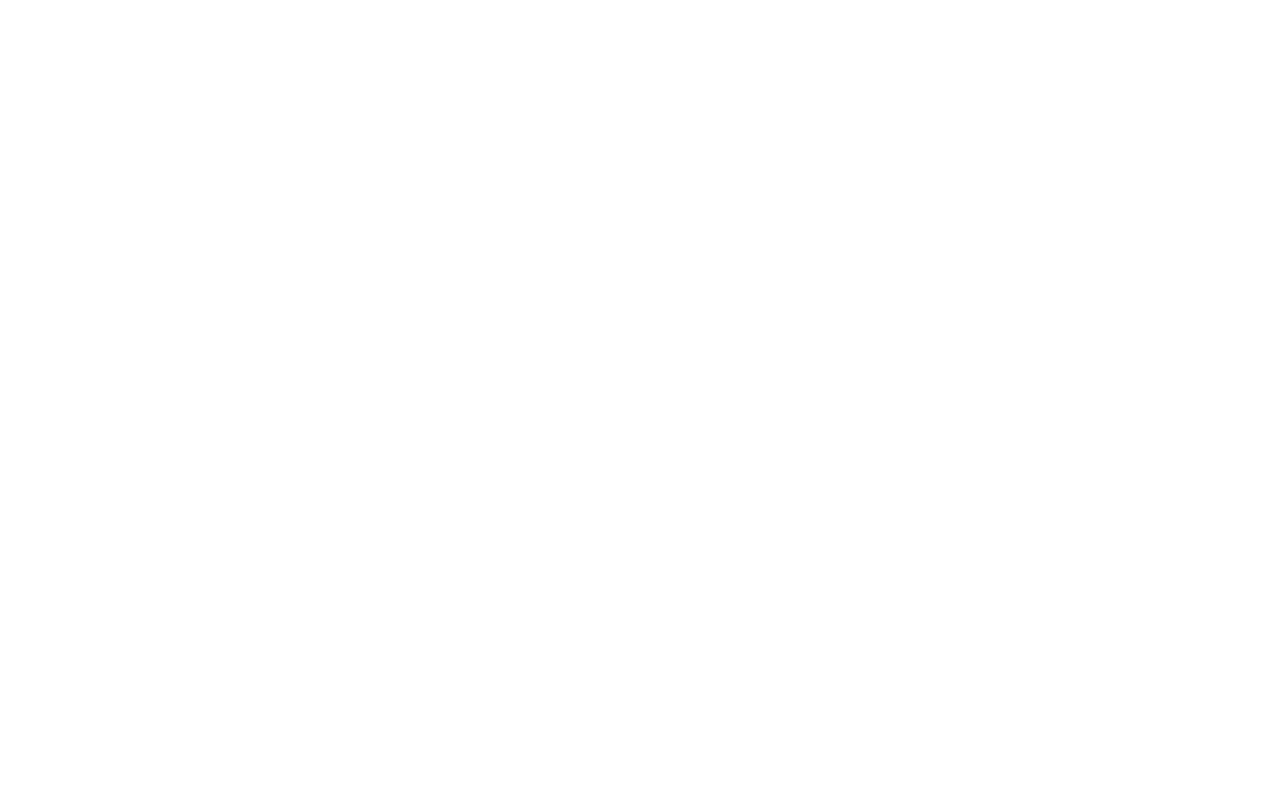
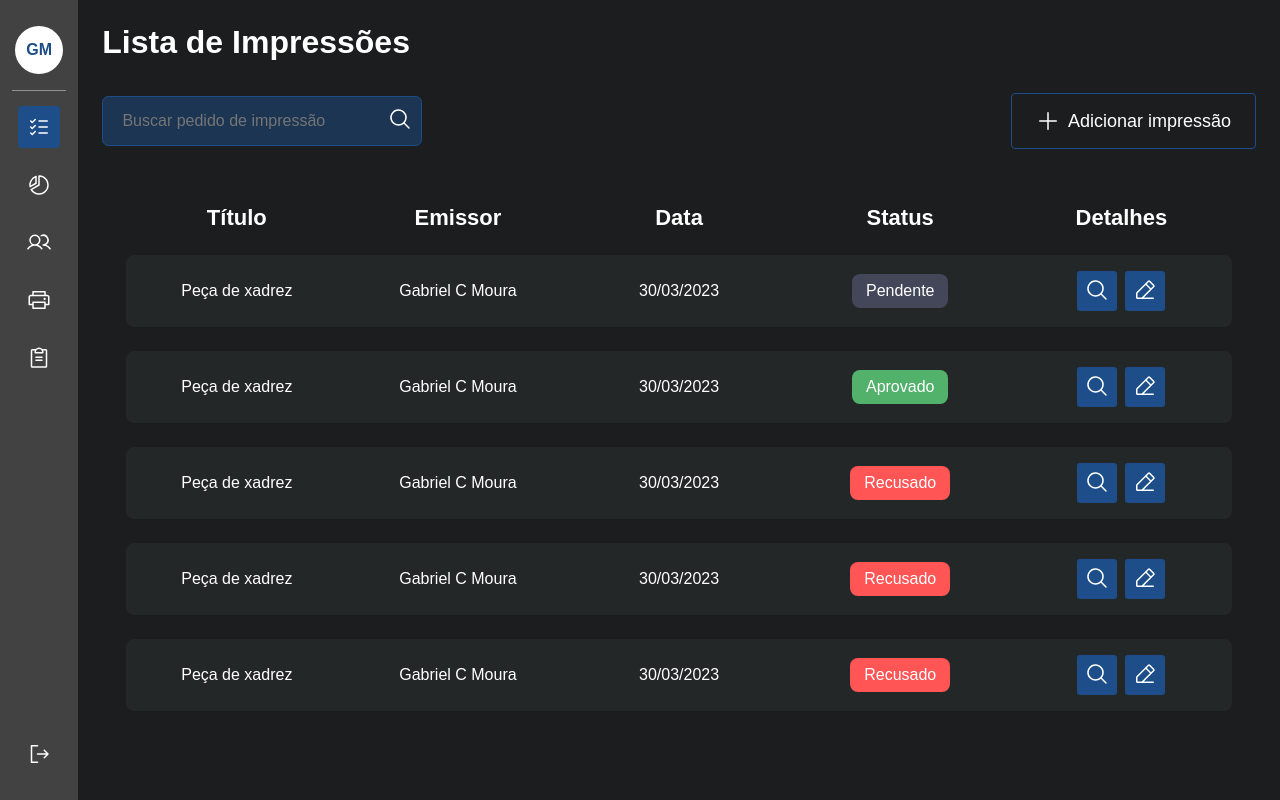
Before and after one commit to IFCE-Campus-Aracati/phfrontend, a React (Vite) app: page /list_prints in a window 1280 px wide. Before the commit this address had no page. Built offline with nearby package versions, Linux system fonts and the light colour scheme.

Commit message:
:sparkles: feat: ListPrints page

```diff
--- a/src/components/SideBar/index.tsx
+++ b/src/components/SideBar/index.tsx
@@ -54,7 +54,7 @@
               weight={pathname === "/" ? "fill" : "regular"}
             />
           ),
-          to: "/",
+          to: "/list_prints",
         },
         {
           label: "Dashboard",
--- /dev/null
+++ b/src/pages/Admin/ListPrints/index.tsx
@@ -0,0 +1,71 @@
+import React from "react";
+import { Button } from "../../../components/Button";
+import { Input } from "../../../components/Input";
+import {
+  ListTable,
+  ListTableDataProps,
+} from "../../../components/Table/ListTable";
+
+import { Plus } from "@phosphor-icons/react";
+
+import { Container, Title, Row } from "./styles";
+
+const data: ListTableDataProps[] = [
+  {
+    id: "1",
+    title: "Peça de xadrez",
+    owner: "Gabriel C Moura",
+    date: "30/03/2023",
+    status: "pending",
+  },
+  {
+    id: "2",
+    title: "Peça de xadrez",
+    owner: "Gabriel C Moura",
+    date: "30/03/2023",
+    status: "approved",
+  },
+  {
+    id: "3",
+    title: "Peça de xadrez",
+    owner: "Gabriel C Moura",
+    date: "30/03/2023",
+    status: "decline",
+  },
+  {
+    id: "4",
+    title: "Peça de xadrez",
+    owner: "Gabriel C Moura",
+    date: "30/03/2023",
+    status: "decline",
+  },
+  {
+    id: "5",
+    title: "Peça de xadrez",
+    owner: "Gabriel C Moura",
+    date: "30/03/2023",
+    status: "decline",
+  },
+];
+
+const header = ["Título", "Emissor", "Data", "Status", "Detalhes"];
+
+export function ListPrints() {
+  return (
+    <Container>
+      <Title>Lista de Impressões</Title>
+      <Row>
+        <Input
+          variant="search"
+          placeholder="Buscar pedido de impressão"
+          style={{ maxWidth: "20%" }}
+        />
+        <Button size="large" title="Adicionar impressão" variant="outline">
+          <Plus size={"1.5rem"} color={"#FFF"} />
+        </Button>
+      </Row>
+
+      <ListTable data={data} header={header} isView isEdit />
+    </Container>
+  );
+}
--- /dev/null
+++ b/src/pages/Admin/ListPrints/styles.ts
@@ -0,0 +1,23 @@
+import styled from "styled-components";
+import { theme } from "../../../styles/theme";
+
+export const Container = styled.div`
+  height: 100vh;
+  width: 100%;
+  background-color: ${theme.colors.background.primary};
+  padding: 1.5rem;
+`;
+
+export const Title = styled.span`
+  color: ${theme.colors.white};
+  font-weight: bold;
+  font-size: 2rem;
+`;
+
+export const Row = styled.div`
+  display: flex;
+  flex-direction: row;
+  justify-content: space-between;
+  align-items: center;
+  margin: 2rem 0;
+`;
--- a/src/routes/index.tsx
+++ b/src/routes/index.tsx
@@ -4,6 +4,8 @@
 import { Home } from "../pages/Home";
 import { SignUp } from "../pages/SignUp";
 import { SignIn } from "../pages/SignIn";
+import { SideBar } from "../components/SideBar";
+import { ListPrints } from "../pages/Admin/ListPrints";
 
 export function RoutesApp() {
   return (
@@ -13,6 +15,10 @@
       <Route path="/signup" element={<SignUp />} />
 
       <Route path="/anonymous/request_print" element={<RequestPrinting />} />
+
+      <Route path="/" element={<SideBar variant="admin" />}>
+        <Route path="/list_prints" element={<ListPrints />} />
+      </Route>
     </Routes>
   );
 }
```
